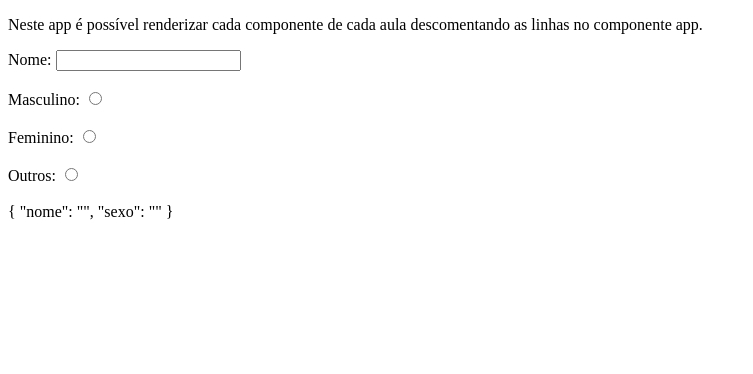
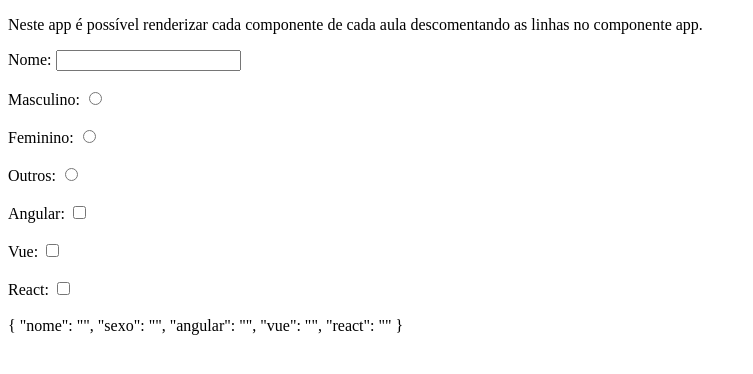
Before and after one commit to alessandroCidney/curso-angular, an Angular app: page / in a window 1280 px wide. Shown: the top 374 px of the page, without its empty margins (0-753 px from the left). Built offline with nearby package versions, Linux system fonts and the light colour scheme.

Commit message:
ngForm (input checkbox) class

```diff
--- a/src/app/forms/forms.component.html
+++ b/src/app/forms/forms.component.html
@@ -27,5 +27,26 @@
 
   <br><br>
 
+  <label>
+    Angular:
+    <input type="checkbox" name="angular" ngModel />
+  </label>
+
+  <br><br>
+
+  <label>
+    Vue:
+    <input type="checkbox" name="vue" ngModel />
+  </label>
+
+  <br><br>
+
+  <label>
+    React:
+    <input type="checkbox" name="react" ngModel />
+  </label>
+
+  <br><br>
+
   {{ form.value | json }}
 </form>
```
